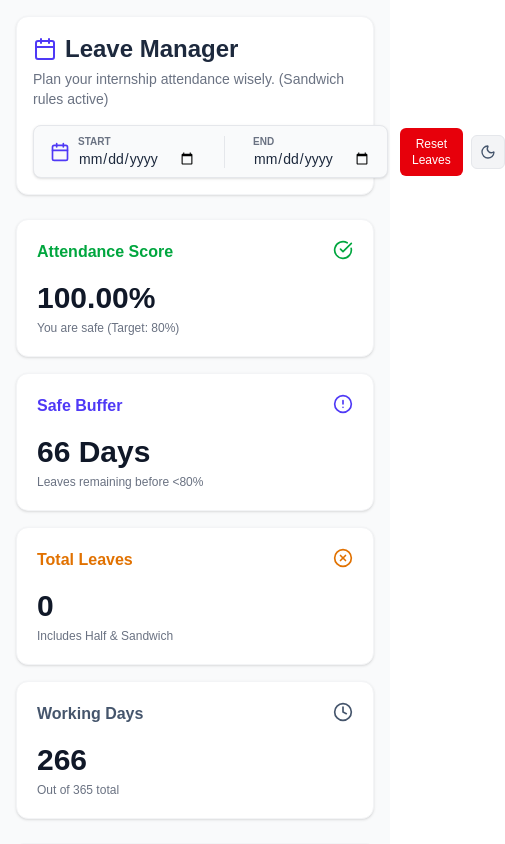
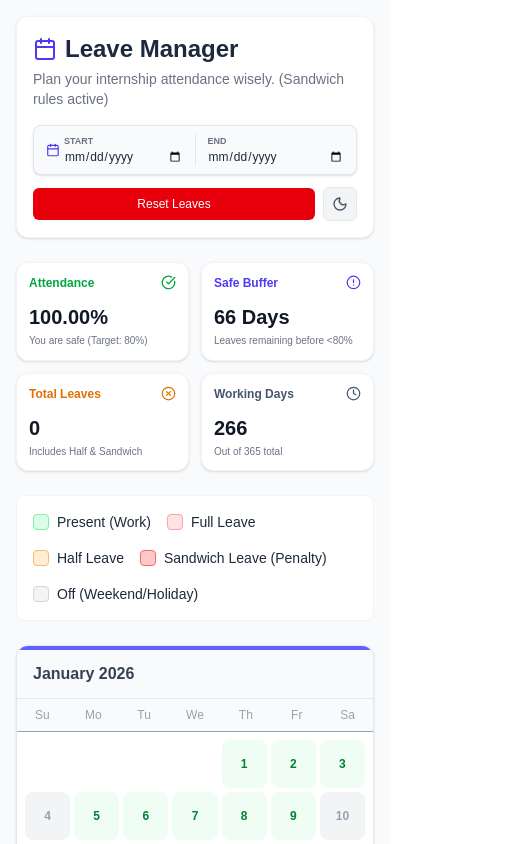
Before and after one commit to ark5234/Leave-Manager, a Next.js app: page / in a window 390 px wide. Shown: the top 844 px of the page, 505 px wide, since content can reach past the window. Built offline with nearby package versions, Linux system fonts and the light colour scheme.

Commit message:
style: optimize mobile layout for stats and header controls

```diff
--- a/src/app/page.tsx
+++ b/src/app/page.tsx
@@ -163,40 +163,40 @@ export default function Home() {
                 <p className="text-gray-500 dark:text-slate-300 text-sm mt-1">Plan your internship attendance wisely. (Sandwich rules active)</p>
             </div>
 
-            <div className="flex items-center gap-3 w-full md:w-auto">
-                <div className="flex items-center gap-3 bg-gray-50 dark:bg-slate-700 p-2 rounded-lg border border-gray-200 dark:border-slate-700 shadow-sm flex-1 sm:flex-none">
-                    <div className="flex items-center gap-2 px-2">
-                        <CalendarIcon className="w-5 h-5 text-indigo-600" />
-                        <div className="flex flex-col">
-                            <label className="text-[10px] text-gray-500 dark:text-slate-300 font-semibold uppercase">Start</label>
+            <div className="flex flex-col sm:flex-row items-stretch sm:items-center gap-3 w-full md:w-auto">
+                <div className="flex items-center justify-between gap-1 sm:gap-3 bg-gray-50 dark:bg-slate-700 p-2 rounded-lg border border-gray-200 dark:border-slate-700 shadow-sm flex-1 sm:flex-none">
+                    <div className="flex items-center gap-1 sm:gap-2 px-1 sm:px-2 flex-1">
+                        <CalendarIcon className="w-4 h-4 sm:w-5 sm:h-5 text-indigo-600" />
+                        <div className="flex flex-col w-full">
+                            <label className="text-[9px] sm:text-[10px] text-gray-500 dark:text-slate-300 font-semibold uppercase">Start</label>
                             <input
                                 type="date"
                                 value={startDate}
                                 onChange={(e) => setStartDate(e.target.value)}
-                                className="bg-transparent text-sm font-medium focus:outline-none text-slate-800 dark:text-slate-100"
+                                className="bg-transparent text-xs sm:text-sm font-medium focus:outline-none text-slate-800 dark:text-slate-100 w-full"
                                 title="Select start date"
                             />
                         </div>
                     </div>
-                    <div className="w-px h-8 bg-gray-200 dark:bg-slate-600 mx-2"></div>
-                    <div className="flex items-center gap-2 px-2">
-                        <div className="flex flex-col">
-                            <label className="text-[10px] text-gray-500 dark:text-slate-300 font-semibold uppercase">End</label>
+                    <div className="w-px h-8 bg-gray-200 dark:bg-slate-600 mx-1 sm:mx-2"></div>
+                    <div className="flex items-center gap-1 sm:gap-2 px-1 sm:px-2 flex-1">
+                        <div className="flex flex-col w-full">
+                            <label className="text-[9px] sm:text-[10px] text-gray-500 dark:text-slate-300 font-semibold uppercase">End</label>
                             <input
                                 type="date"
                                 value={endDate}
                                 onChange={(e) => setEndDate(e.target.value)}
-                                className="bg-transparent text-sm font-medium focus:outline-none text-slate-800 dark:text-slate-100"
+                                className="bg-transparent text-xs sm:text-sm font-medium focus:outline-none text-slate-800 dark:text-slate-100 w-full"
                                 title="Select end date"
                             />
                         </div>
                     </div>
                 </div>
 
-                <div className="flex items-center gap-2">
+                <div className="flex items-center justify-between sm:justify-start gap-2">
                     <button
                         type="button"
-                        className="text-xs px-3 py-2 bg-red-600 text-white rounded-md hover:bg-red-700"
+                        className="text-xs px-3 py-2 bg-red-600 text-white rounded-md hover:bg-red-700 flex-1 sm:flex-none whitespace-nowrap"
                         onClick={async () => {
                             const ok = typeof window !== 'undefined' && confirm('Reset all saved leaves? This will clear LocalStorage and cannot be undone.');
                             if (!ok) return;
@@ -235,9 +235,9 @@ export default function Home() {
         </div>
 
         {/* Stats Dashboard */}
-        <div className="grid grid-cols-1 md:grid-cols-4 gap-4">
+        <div className="grid grid-cols-2 md:grid-cols-4 gap-3 sm:gap-4">
             <StatsCard
-                label="Attendance Score"
+                label="Attendance"
                 value={`${stats.percentage}%`}
                 subtext={parseFloat(stats.percentage) >= 80 ? "You are safe (Target: 80%)" : "Warning: Below limit!"}
                 color={parseFloat(stats.percentage) >= 80 ? "text-green-600" : "text-red-600"}
@@ -304,14 +304,14 @@ type StatsCardProps = {
 };
 function StatsCard({ label, value, subtext, color, icon }: StatsCardProps) {
     return (
-        <div className="bg-white dark:bg-slate-800 p-5 rounded-xl border border-gray-100 dark:border-slate-700 shadow-sm flex flex-col justify-between">
+        <div className="bg-white dark:bg-slate-800 p-3 sm:p-5 rounded-xl border border-gray-100 dark:border-slate-700 shadow-sm flex flex-col justify-between h-full">
             <div className={`flex justify-between items-start ${color}`}>
-                <div className="font-semibold">{label}</div>
-                {icon}
+                <div className="font-semibold text-xs sm:text-base">{label}</div>
+                <div className="scale-75 sm:scale-100 origin-top-right">{icon}</div>
             </div>
-            <div className="mt-4">
-                <div className="text-3xl font-bold text-gray-900 dark:text-slate-100">{value}</div>
-                <div className="text-xs text-gray-500 dark:text-slate-300 mt-1">{subtext}</div>
+            <div className="mt-2 sm:mt-4">
+                <div className="text-xl sm:text-3xl font-bold text-gray-900 dark:text-slate-100">{value}</div>
+                <div className="text-[10px] sm:text-xs text-gray-500 dark:text-slate-300 mt-1 leading-tight">{subtext}</div>
             </div>
         </div>
     )
```
